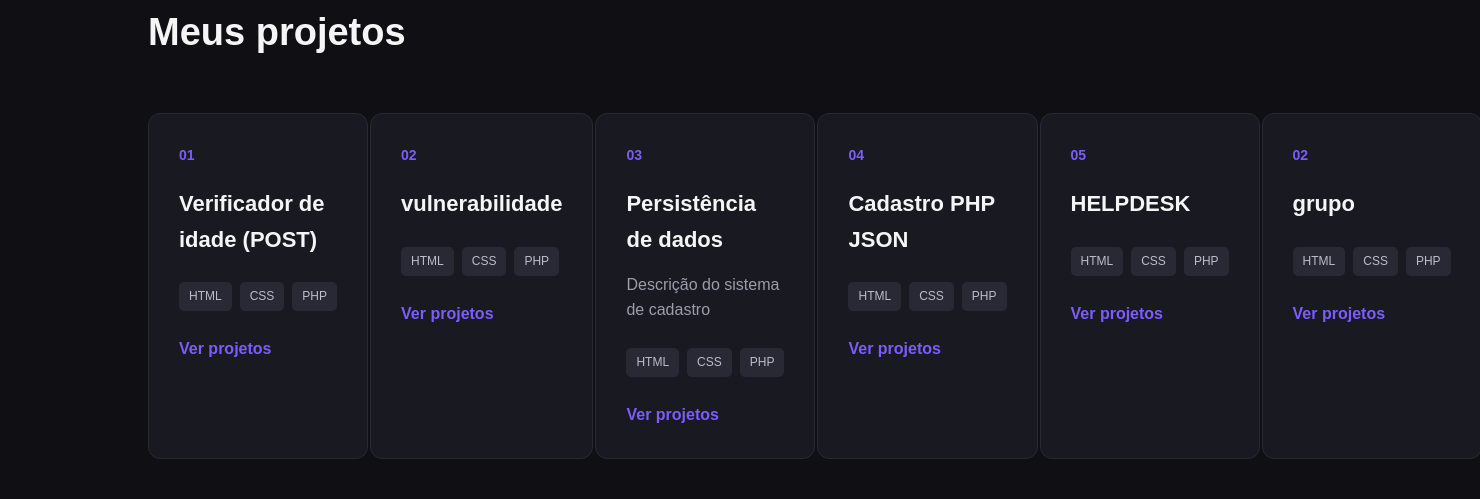
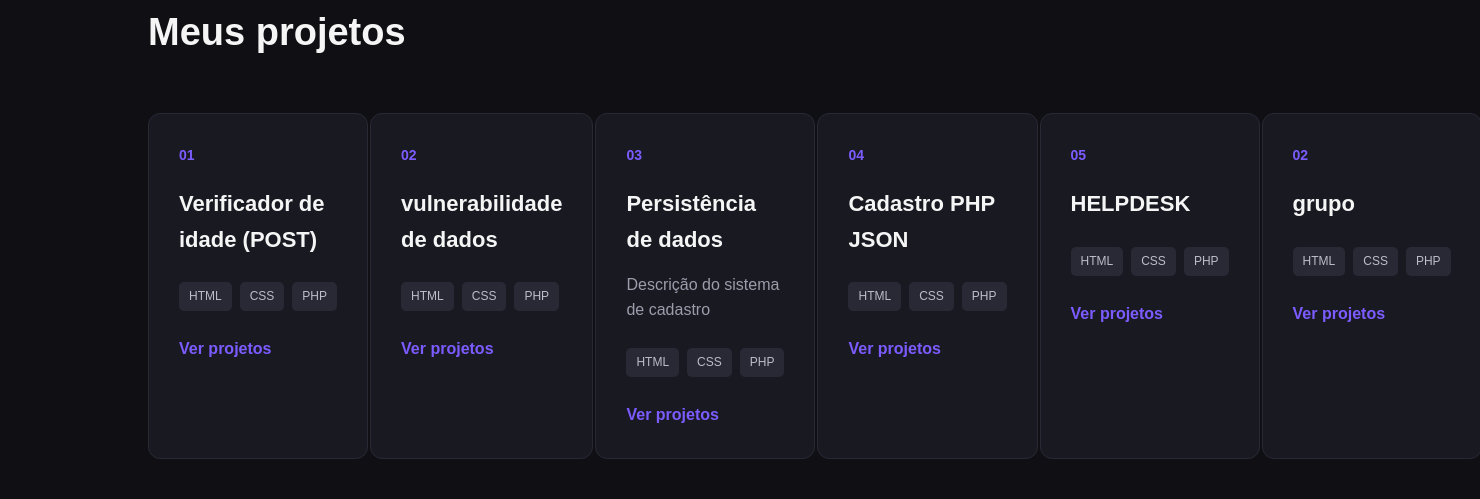
Before and after one commit to joaomario715/repDBJM, a PHP site: page / in a window 1480 px wide. Shown: the part 1624-2123 px from the top of the page. Run offline with PHP 8.4, Linux system fonts and the light colour scheme.

Commit message:
Update index.php

```diff
--- a/index.php
+++ b/index.php
@@ -97,7 +97,7 @@
                     <div class="numero-projeto">
                         02
                     </div>
-                    <h3>vulnerabilidade</h3>
+                    <h3>vulnerabilidade de dados</h3>
                     <p>
 
                     </p>
```
